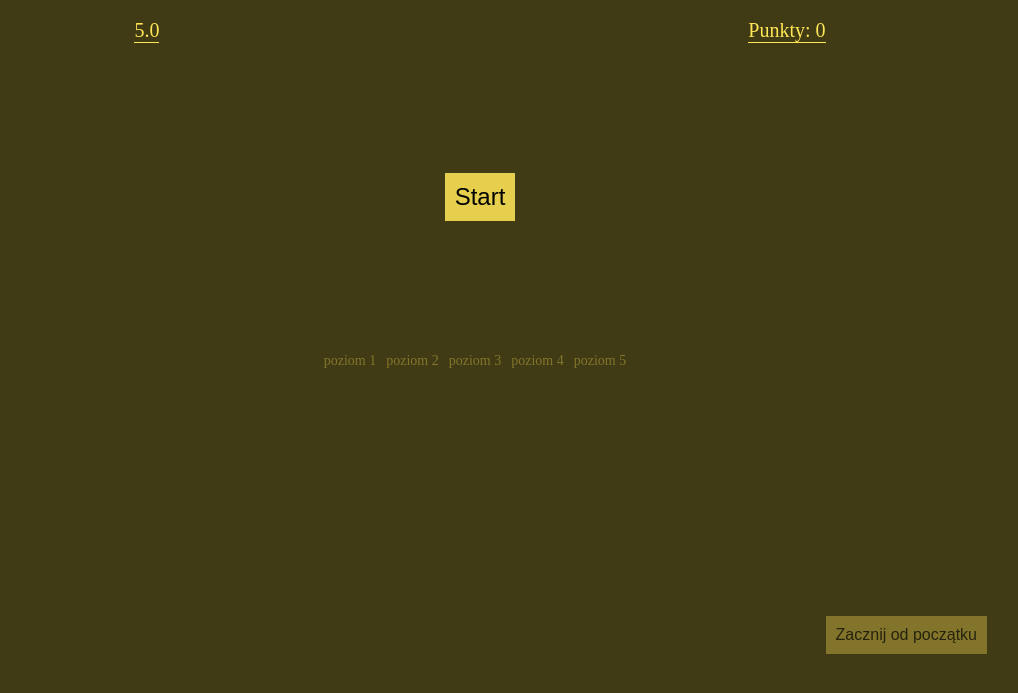
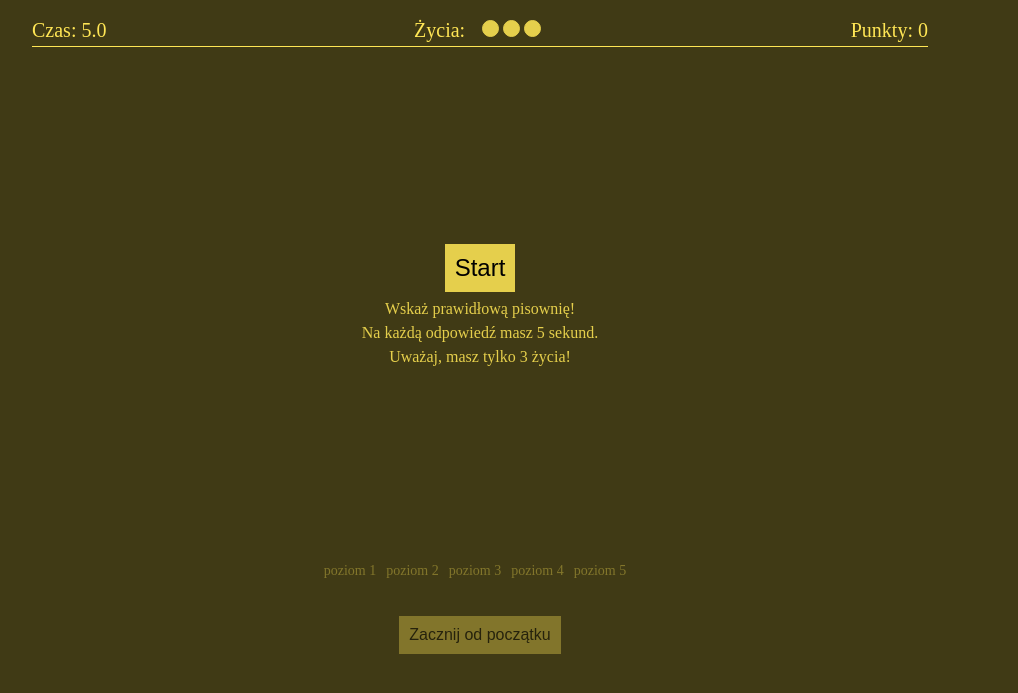
Before and after one commit to NilmergOmino/czlowiek-zolc, a plain HTML site: page index.html in a window 1280 px wide. Shown: the part 61-754 px from the top of the page, without its empty margins (160-1178 px from the left). Drawn offline with Linux system fonts and the light colour scheme.

Commit message:
lvls and lifes finished

```diff
--- a/index.html
+++ b/index.html
@@ -13,24 +13,34 @@
     </header>
     <main class="main">
         <div class="game-stats">
-            <div class="time"><span id="time">5.0</span></div>
+            <div class="time">Czas: <span id="time">5.0</span></div>
+            <div class="lifes-info">Życia:
+                <div class="lifes-container" id="lifes-container">
+                    <span class="life life_used"></span>
+                    <span class="life"></span>
+                    <span class="life"></span>
+                </div>
+            </div>
             <div class="points_info">
                 <div class="points_current">
                     Punkty: <span id="points_container">0</span>
                 </div>
-                <!-- <span class="points_max" id="points_max"></span> -->
             </div>
         </div>
-        <button class="btn button_play" id="button_play">Start</button>
+        <div class="start-info" id="start-info">
+            <button class="btn button_play" id="button_play">Start</button>
+            <p class="start-info__paragraph">Wskaż prawidłową pisownię!</p>
+            <p class="start-info__paragraph">Na każdą odpowiedź masz 5 sekund.</p>
+            <p class="start-info__paragraph">Uważaj, masz tylko 3 życia!</p>
+        </div>
         <div class="answers-container hidden" id="answers"></div>
         <div class="lvls-container" id="lvls-container"></div>
-        <!-- <div class="restart_container"> -->
-            <button class="btn button_restart">Zacznij od początku</button>
-        <!-- </div> -->
+        <div class="restart_container">
+            <button class="btn button_restart" id="button_restart">Zacznij od początku</button>
+        </div>
     </main>
     <script src="js/questions.js"></script>
     <script src="js/alert.js"></script>
-    <!-- <script src="js/scripts.js"></script> -->
     <script src="js/game.js"></script>
 </body>
 </html>
--- a/js/game.js
+++ b/js/game.js
@@ -1,33 +1,42 @@
-const button_play = document.getElementById('button_play');
+const startInfo = document.getElementById('start-info');
+const buttonPlay = document.getElementById('button_play');
 const pointsContainer = document.getElementById('points_container');
 const answers = document.getElementById('answers');
 const timeContainer = document.getElementById('time');
 const lvlsContainer = document.getElementById('lvls-container');
+const buttonRestart = document.getElementById('button_restart');
+const lifesContainer = document.getElementById('lifes-container');
 
-window.onload = function(){
+window.addEventListener("DOMContentLoaded", function(){
     Game.init();
-    button_play.addEventListener('click', function(){
-        Game.display("hide", this);
+    buttonPlay.addEventListener('click', function(){
+        Game.display("hide", startInfo);
         Game.display("show", answers);
         Game.setQuestion();
     })
-};
-
+    buttonRestart.addEventListener('click', function(){
+        Game.init();
+        timeContainer.innerHTML = "5.0";
+        Game.display("show", startInfo);
+        Game.display("hide", answers);
+    })
+});
 const Game = {
     init: function(){
+        Game.lifes = 3;
         Game.lvl = 1;
         Game.questionNumber = 0;
         Game.points = 0;
         Game.time = 50;
-        Game.timeDrop = true;
+        Game.timeDrop = false;
         pointsContainer.innerHTML = Game.points;
         Game.questionsArr = Questions["lvl"+Game.lvl];
         Game.lvlsFinished();
+        Game.lifesLeft();
     },
     nextLevel: function(){
         Game.questionNumber = 0;
         Game.points = 0;
-        Game.timeDrop = true;
         pointsContainer.innerHTML = Game.points;
         Game.questionsArr = Questions["lvl"+Game.lvl];
         Game.setQuestion();
@@ -89,6 +98,9 @@ const Game = {
             Game.lvlsFinished();
         }
         else{
+            Game.lifes--;
+            Game.lifesLeft();
+            if(Game.lifes > 0){
                 if(Game.time == 0){
                     answers.innerHTML = '<p class="endgame endgame_loose">Skończył Ci się czas, musisz odpowiadać szybciej!</p>';
                 }
@@ -101,6 +113,20 @@ const Game = {
                 answers.appendChild(buttonNextRound);
                 buttonNextRound.addEventListener('click', Game.nextLevel);
             }
+            else{
+                answers.innerHTML = '<p class="endgame endgame_loose">Skończyły Ci się życia. Musisz zacząć od początku.</p>';
+            }
+        }
+    },
+    lifesLeft: function(){
+        let fragment = document.createDocumentFragment();
+        for(let i = 1; i<=3;i++){
+            let span = document.createElement('span');
+            (Game.lifes < i)? span.classList.add('life', 'life_used') : span.classList.add('life');
+            fragment.appendChild(span);
+        }
+        lifesContainer.innerHTML = '';
+        lifesContainer.appendChild(fragment);
     },
     lvlsFinished: function(){
         let fragment = document.createDocumentFragment();
--- a/js/questions.js
+++ b/js/questions.js
@@ -1,6 +1,6 @@
 const Questions = {
     lvls: 5,
-    lvl1: [["odpowiedź poprawna", "odpowiedź błędna", "druga błędna odpowiedź"],
+    lvl1: [["odpowiedź poprawna", "odpowiedź błędna"],
             ["odpowiedź 2", "odpowiedź błędna2", "druga błędna odpowiedź2"],
             ["odpowiedź poprawna3", "odpowiedź błędna3", "druga błędna odpowiedź3"],
             ["odpowiedź poprawna4", "odpowiedź błędna4", "druga błędna odpowiedź4"]],
--- a/scss/style.scss
+++ b/scss/style.scss
@@ -14,12 +14,26 @@ body{
     text-align: center;
 }
 .main{
+    width: 70%;
+    margin: 0 auto;
     display: flex;
     justify-content: space-between;
     align-items: center;
     flex-wrap: wrap;
     flex-direction: column;
     min-height: 350px;
+}
+.start-info{
+    display: flex;
+    flex-direction: column;
+    justify-content: center;
+    align-items: center;
+    font-size: 16px;
+    color: $color-m2;
+    &__paragraph{
+        margin: 3px;
+        padding: 0;
+    }
 }
 .btn{
     background-color: $color-m2;
@@ -44,7 +58,7 @@ body{
     margin-top: 50px;
 }
 .answer_correct{
-    background-color: green;
+    background-color: #60BF17;
 }
 .answer_wrong{
     background-color: red;
@@ -52,16 +66,17 @@ body{
 .game-stats{
     width: 100%;
     display: flex;
-    justify-content: space-around;
-    align-items: center;
+    justify-content: space-between;
+    border-bottom: 1px solid $color-m1;
     color: $color-m1;
     font-size: 20px;
+    padding-bottom: 4px;
     .points_info{
         display: flex;
         justify-content: center;
     }
-    .time, .points_current{
-        border-bottom: 1px solid $color-m1;
+    .time, .points_current, .lifes-info{
+        // border-bottom: 1px solid $color-m1;
     }
     .points_max{
         margin-left: 10px;
@@ -81,6 +96,11 @@ body{
 .hidden{
     display: none;
 }
+.lvls-container{
+    position: absolute;
+    bottom: 20%
+
+}
 .lvl{
     color: $color-m2;
     opacity: 0.4;
@@ -92,10 +112,29 @@ body{
         opacity: 1;
     }
 }
-.button_restart{
+.restart_container{
     position: absolute;
     bottom: 10%;
-    right: 10%;
+    text-align: center;
+}
+.button_restart{
+    display: inline-block;
     opacity: 0.4;
     font-size: 16px;
 }
+.lifes-container{
+    display: inline-block;
+    margin-left: 10px;
+    .life{
+        display: inline-block;
+        margin: 0 2px;
+        height: 15px;
+        width: 15px;
+        border-radius: 50%;
+        background-color: $color-m2;
+        border: 1px solid $color-m2;
+        &_used{
+            background-color: transparent;
+        }
+    }
+}
```
Also changed, not shown: css/style.css, 1 other file. Lines whose indentation alone changed are shown as unchanged.
